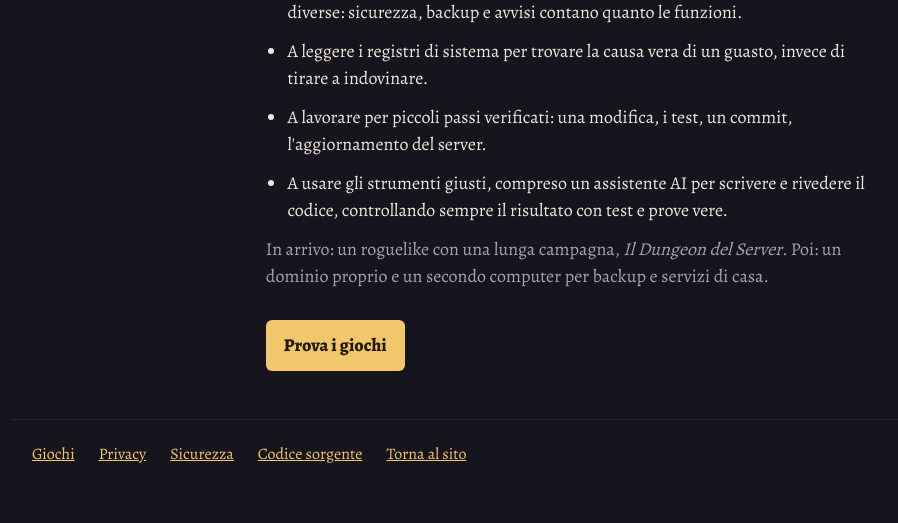
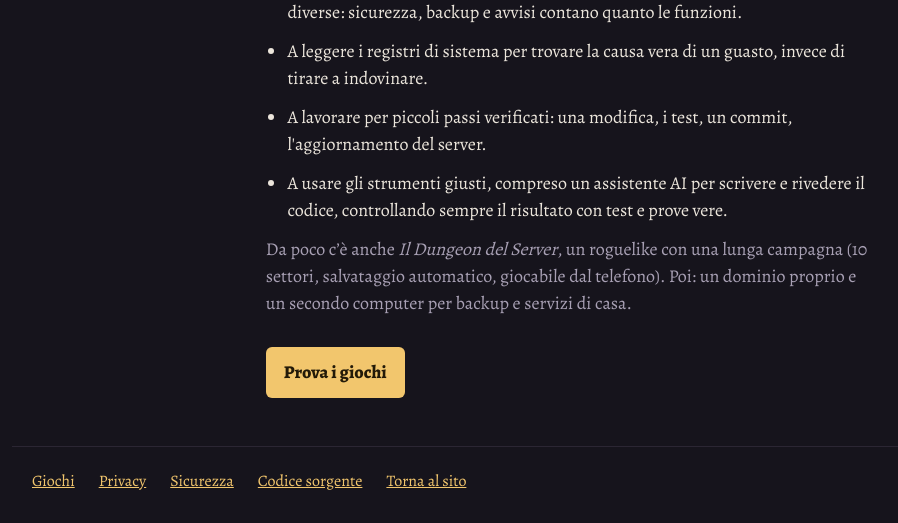
Before and after one commit to G1anPietro/vector-box, a PHP site: page /pages/progetto.php in a window 1280 px wide. Shown: the part 5499-6022 px from the top of the page, without its empty margins (68-966 px from the left). Before the commit the page ends 5962 px from the top, so only its background shows below. Run offline with PHP 8.4, Linux system fonts and the light colour scheme.

Commit message:
Project page and README: the roguelike is live
Co-Authored-By: Claude Sonnet 5.5 <noreply@anthropic.com>
Claude-Session: https://claude.ai/code/session_018M7Gb6V7pnTcZ4dXEvH8ki

```diff
--- a/public/pages/progetto.php
+++ b/public/pages/progetto.php
@@ -169,7 +169,7 @@ require_once __DIR__ . '/../includes/head.php';
             <li>A usare gli strumenti giusti, compreso un assistente AI per scrivere e rivedere il codice, controllando sempre il risultato
             con test e prove vere.</li>
         </ul>
-        <p class="muted">In arrivo: un roguelike con una lunga campagna, <em>Il Dungeon del Server</em>. Poi: un dominio proprio e un secondo computer per backup e servizi di casa.</p>
+        <p class="muted">Da poco c’è anche <em>Il Dungeon del Server</em>, un roguelike con una lunga campagna (10 settori, salvataggio automatico, giocabile dal telefono). Poi: un dominio proprio e un secondo computer per backup e servizi di casa.</p>
         <p><a class="cta" href="giochi.php">Prova i giochi</a></p>
     </main>
 
```
Also changed, not shown: README.md.
